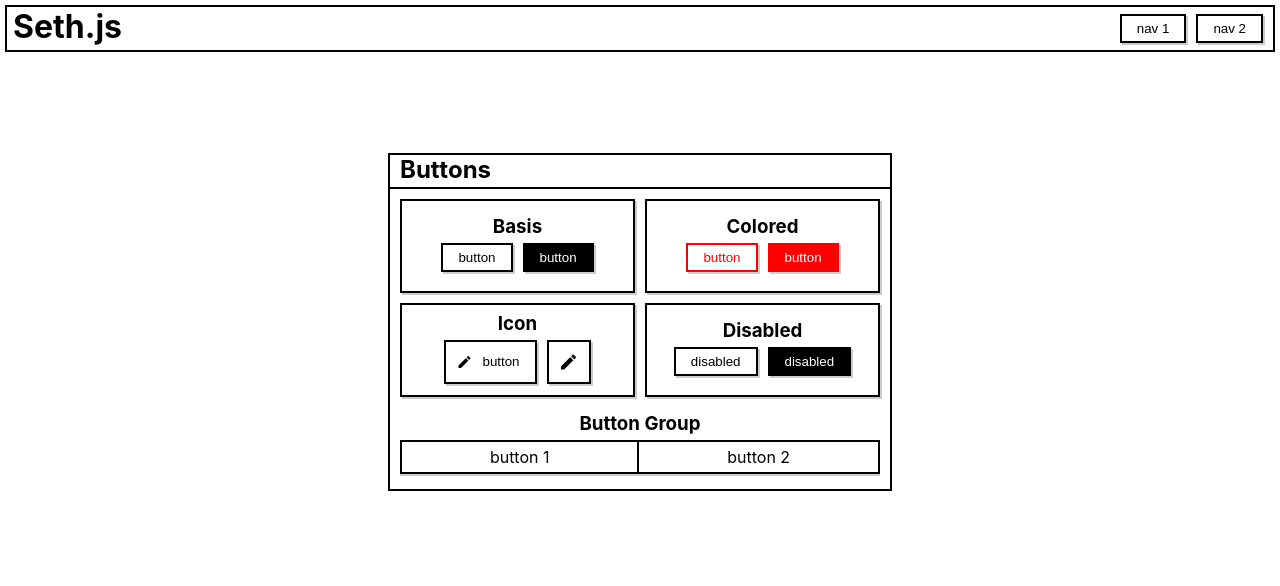
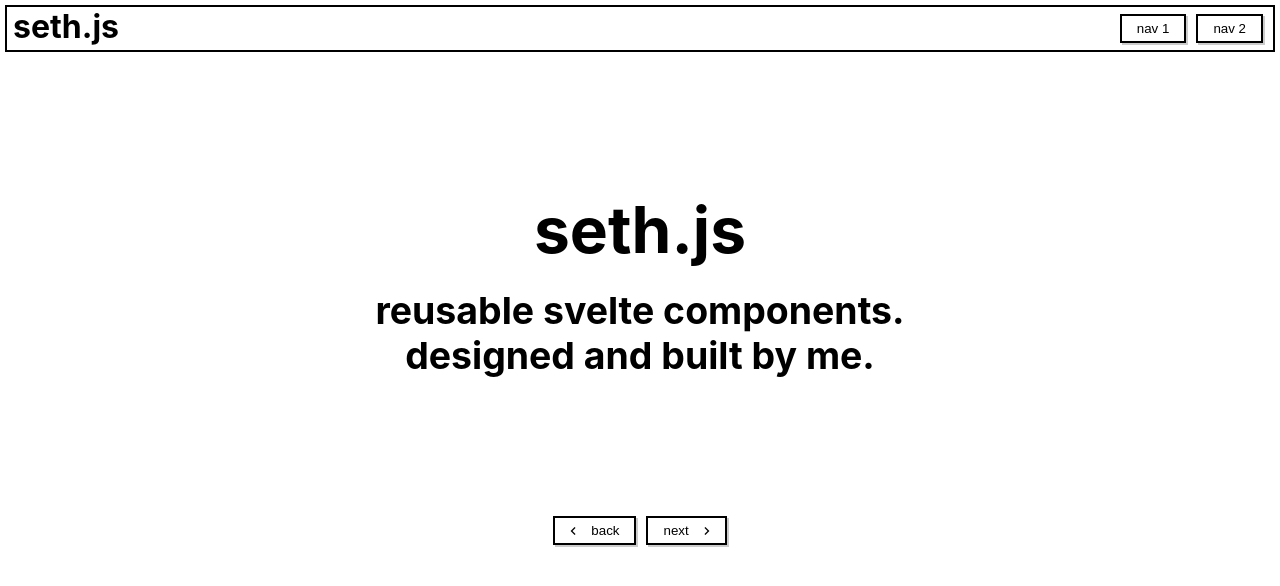
Before and after one commit to knightss27/seth-js, a Svelte app: page / in a window 1280 px wide. Shown: the top 586 px of the page. Built offline with nearby package versions, Linux system fonts and the light colour scheme.

Commit message:
Re-organized with router, added transitions.

```diff
--- a/package.json
+++ b/package.json
@@ -23,6 +23,7 @@
     "@tsconfig/svelte": "^1.0.0"
   },
   "dependencies": {
-    "sirv-cli": "^1.0.0"
+    "sirv-cli": "^1.0.0",
+    "svelte-spa-router": "^3.0.5"
   }
 }
--- a/src/App.svelte
+++ b/src/App.svelte
@@ -3,6 +3,11 @@
     import {isNate} from './stores.js'
     import Nate from './Nate/Nate.svelte'
     import Seth from './Seth/Seth.svelte'
+    import {wrap} from 'svelte-spa-router/wrap'
+
+    const routes = {
+        '*': Seth,
+    }
 
 </script>
 
--- /dev/null
+++ b/src/Seth/Pages/ButtonPage.svelte
@@ -0,0 +1,96 @@
+<script>
+    import Card from '../components/Card.svelte';
+    import Button from '../components/Button.svelte';
+    import ButtonGroup from '../components/ButtonGroup.svelte';
+    import { fly } from 'svelte/transition'
+    import { quintOut } from 'svelte/easing';
+</script>
+
+<div class="button-wrapper" out:fly="{{delay: 0, x: 500, duration: 300, easing: quintOut }}" in:fly="{{delay: 200, x: 500, duration: 300, easing: quintOut }}">
+    <Card width="min(500px, calc(100% - 14px))" height="auto" elevation={0}>
+        <div slot="header">Buttons</div>
+        <div slot="body" style="width: 100%; display: flex; flex-direction: column; align-items: center; margin-left: -5px;">
+            <div style="width: 100%; display: flex; flex-wrap: wrap; justify-content: center;">
+                <Card width="min(200px, 90%)" height="90px" style={"flex-grow: 1"}>
+                    <div class="button-section">
+                        <h3>Basis</h3>
+                        <div style="display: flex;">
+                            <Button >Button</Button>
+                            <Button filled={true}>Button</Button>
+                        </div>
+                    </div>
+                </Card>
+
+                <Card width="200px" height="90px" style={"flex-grow: 1"}>
+                    <div class="button-section">
+                        <h3>Colored</h3>
+                        <div style="display: flex">
+                            <Button color="red">Button</Button>
+                            <Button color="red" filled={true}>Button</Button>
+                        </div>
+                    </div>
+                </Card>
+
+                <Card width="200px" height="90px" style={"flex-grow: 1"}>
+                    <div class="button-section">
+                        <h3>Icon</h3>
+                        <div style="display: flex; align-items: center;">
+                            <Button icon="edit" height="30px">Button</Button>
+                            <Button icon="edit"></Button>
+                        </div>
+                    </div>
+                </Card>
+
+                <Card width="200px" height="90px" style={"flex-grow: 1"}>
+                    <div class="button-section">
+                        <h3>Disabled</h3>
+                        <div style="display: flex">
+                            <Button disabled={true}>Disabled</Button>
+                            <Button filled={true} disabled={true}>Disabled</Button>
+                        </div>
+                    </div>
+                </Card>
+            </div>
+
+            <h3 style="margin-top: 10px">Button Group</h3>
+            <ButtonGroup width="calc(100% - 10px)">
+                <div>
+                    Button 1
+                </div>
+                <div>
+                    Button 2
+                </div>
+                <!-- <div>
+                    Button 3
+                </div>
+                <div>
+                    Button 3
+                </div> -->
+            </ButtonGroup>
+        </div>
+    </Card>
+</div>
+
+<style>
+    div.button-wrapper {
+        display: flex;
+        justify-content: center;
+        align-items: center;
+        margin-top: 50px;
+        margin-bottom: 50px;
+        grid-column: 1/2;
+		grid-row: 1/2;
+    }
+
+    div.button-section {
+        display: flex;
+        flex-direction: column;
+        align-items: center;
+        height: 100%;
+        justify-content: center;
+    }
+
+    h3 {
+        margin: 0px;
+    }
+</style>
--- /dev/null
+++ b/src/Seth/Pages/Hero.svelte
@@ -0,0 +1,35 @@
+<script>
+    import {fly} from 'svelte/transition'
+    import {quintOut} from 'svelte/easing'
+</script>
+
+<main out:fly="{{delay: 0, x: -500, duration: 200, easing: quintOut }}" in:fly="{{delay: 200, x: -500, duration: 300, easing: quintOut }}">
+    <h1>seth.js</h1>
+    <h3>reusable svelte components. designed and built by me.</h3>
+</main>
+
+<style>
+    main {
+        color: black;
+        font-size: xx-large;
+        display: flex;
+        flex-direction: column;
+        align-items: center;
+        justify-content: center;
+        margin-top: 50px;
+        margin-bottom: 50px;
+        height: 354px;
+        grid-column: 1/2;
+		grid-row: 1/2;
+    }
+
+    h1, h3 {
+        text-align: center;
+        margin: 10px;
+    }
+
+    h3 {
+        width: min(600px, 90%);
+    }
+
+</style>
--- a/src/Seth/Seth.svelte
+++ b/src/Seth/Seth.svelte
@@ -11,6 +11,13 @@
     import RadioButton from './components/RadioButton.svelte';
     import Navbar from './components/Navbar.svelte';
     import Card from './components/Card.svelte';
+    import {location} from 'svelte-spa-router'
+    import ButtonPage from './Pages/ButtonPage.svelte';
+    import Hero from './Pages/Hero.svelte';
+    import {fade} from 'svelte/transition'
+
+
+    const pages = ['/', '/buttons', '/snackbars', '/table']
 
     let options = ['1', '2', '3']
 
@@ -19,10 +26,21 @@
 
     let selected = '1';
 
+    let next = null;
+    let last = null;
+
+    $: if ($location) {
+        console.log($location);
+        const current = pages.indexOf($location)
+        next = '#' + pages[Math.min(current + 1, pages.length - 1)]
+        last = '#' + pages[Math.max(0, current - 1)]
+    }
+
 </script>
 
 <Navbar>
-    <h1 slot="brand">Seth.js</h1>
+    <h1 slot="brand">seth.js</h1>
+    <!-- <h3>{$location}</h3> -->
     <div class="buttons">
         <Button>Nav 1</Button>
         <Button>Nav 2</Button>
@@ -30,69 +48,15 @@
 </Navbar>
 
 <main>
-    <div class="button-wrapper">
-        <Card width="min(500px, calc(100% - 14px))" height="auto" elevation={0}>
-            <div slot="header">Buttons</div>
-            <div slot="body" style="width: 100%; display: flex; flex-direction: column; align-items: center; margin-left: -5px;">
-                <div style="width: 100%; display: flex; flex-wrap: wrap; justify-content: center;">
-                    <Card width="min(200px, 90%)" height="90px" style={"flex-grow: 1"}>
-                        <div class="button-section">
-                            <h3>Basis</h3>
-                            <div style="display: flex;">
-                                <Button >Button</Button>
-                                <Button filled={true}>Button</Button>
-                            </div>
-                        </div>
-                    </Card>
+    {#if $location == pages[1]}
+        <ButtonPage />
+    {:else if $location == pages[0]}
+        <Hero />
+    {/if}
 
-                    <Card width="200px" height="90px" style={"flex-grow: 1"}>
-                        <div class="button-section">
-                            <h3>Colored</h3>
-                            <div style="display: flex">
-                                <Button color="red">Button</Button>
-                                <Button color="red" filled={true}>Button</Button>
-                            </div>
-                        </div>
-                    </Card>
-
-                    <Card width="200px" height="90px" style={"flex-grow: 1"}>
-                        <div class="button-section">
-                            <h3>Icon</h3>
-                            <div style="display: flex">
-                                <Button icon="edit">Button</Button>
-                                <Button icon="edit"></Button>
-                            </div>
-                        </div>
-                    </Card>
-
-                    <Card width="200px" height="90px" style={"flex-grow: 1"}>
-                        <div class="button-section">
-                            <h3>Disabled</h3>
-                            <div style="display: flex">
-                                <Button disabled={true}>Disabled</Button>
-                                <Button filled={true} disabled={true}>Disabled</Button>
-                            </div>
-                        </div>
-                    </Card>
-                </div>
-
-                <h3 style="margin-top: 10px">Button Group</h3>
-                <ButtonGroup width="calc(100% - 10px)">
-                    <div>
-                        Button 1
-                    </div>
-                    <div>
-                        Button 2
-                    </div>
-                    <!-- <div>
-                        Button 3
-                    </div>
-                    <div>
-                        Button 3
-                    </div> -->
-                </ButtonGroup>
-            </div>
-        </Card>
+    <div class="switch-buttons">
+        <Button icon="chevron_left" href={last}>back</Button>
+        <Button icon="chevron_right" flipped={true} href={next}>next</Button>
     </div>
 
     <!-- <Button color="green" on:click={() => {addSnackbar("200", "Created new snackbar!", "green", 50000)}}>Add snackbar</Button>
@@ -147,21 +111,11 @@
 
     main {
         width: 100%;
+        display: grid;
     }
 
-    div.button-wrapper {
+    div.switch-buttons {
         display: flex;
-        justify-content: center;
-        align-items: center;
-        height: 500px;
-        margin-top: 20px;
-    }
-
-    div.button-section {
-        display: flex;
-        flex-direction: column;
-        align-items: center;
-        height: 100%;
         justify-content: center;
     }
 
--- a/src/Seth/components/Button.svelte
+++ b/src/Seth/components/Button.svelte
@@ -5,6 +5,10 @@
     export let icon: string = "";
     export let style: string = "";
     export let disabled: boolean = false;
+    export let flipped: boolean = false;
+    export let width: string = "";
+    export let height: string = "";
+    export let href: string = null;
 
     $: isSlotFilled = $$slots["default"];
 </script>
@@ -37,21 +41,45 @@
         - This is optional. To create an icon-only button, self close the button.
 
 -->
-
-<button class:filled style="--buttonColor:{color};{style}" disabled={disabled} class:disabled on:click>
+{#if href !== null}
+    <a href={href}>
+        <button class:filled class:flipped style="--buttonColor:{color};width:{width};height:{height};{style}" disabled={disabled} class:disabled on:click>
             {#if icon != ""}
-    <span class="material-icons button-icon" class:icon-only={!isSlotFilled}>
+            <span class="material-icons button-icon" class:flipped class:icon-only={!isSlotFilled}>
                 {icon}
             </span>
             {/if}
             {#if isSlotFilled}
-    <div class:icon={icon != ""}>
+            <div class:icon={icon != ""} class:flipped>
                 <slot></slot>
             </div>
             {/if}
         </button>
+    </a>
+{:else}
+    <button class:filled class:flipped style="--buttonColor:{color};width:{width};height:{height};{style}" disabled={disabled} class:disabled on:click>
+        {#if icon != ""}
+        <span class="material-icons button-icon" class:flipped class:icon-only={!isSlotFilled}>
+            {icon}
+        </span>
+        {/if}
+        {#if isSlotFilled}
+        <div class:icon={icon != ""} class:flipped>
+            <slot></slot>
+        </div>
+        {/if}
+    </button>
+{/if}
 
 <style>
+    button.flipped {
+        flex-direction: row-reverse;
+    }
+
+    a {
+        text-decoration: none;
+    }
+
     button {
         padding: 0px;
         margin: 5px;
@@ -90,10 +118,19 @@
         margin: 5px 15px 5px 10px !important;
     }
 
+    .icon.flipped {
+        margin: 5px 10px 5px 15px !important;
+    }
+
     .button-icon {
         padding-left: 10px;
         margin: 0px;
         font-size: 1.2em;
+    }
+
+    .button-icon.flipped {
+        padding-left: 0px;
+        padding-right: 10px;
     }
 
     .icon-only {
```
Also changed, not shown: src/Seth/utils.js (+26 -0 lines), 1 other file (tests, documents, lock files or other folders). Lines whose indentation alone changed are shown as unchanged.
